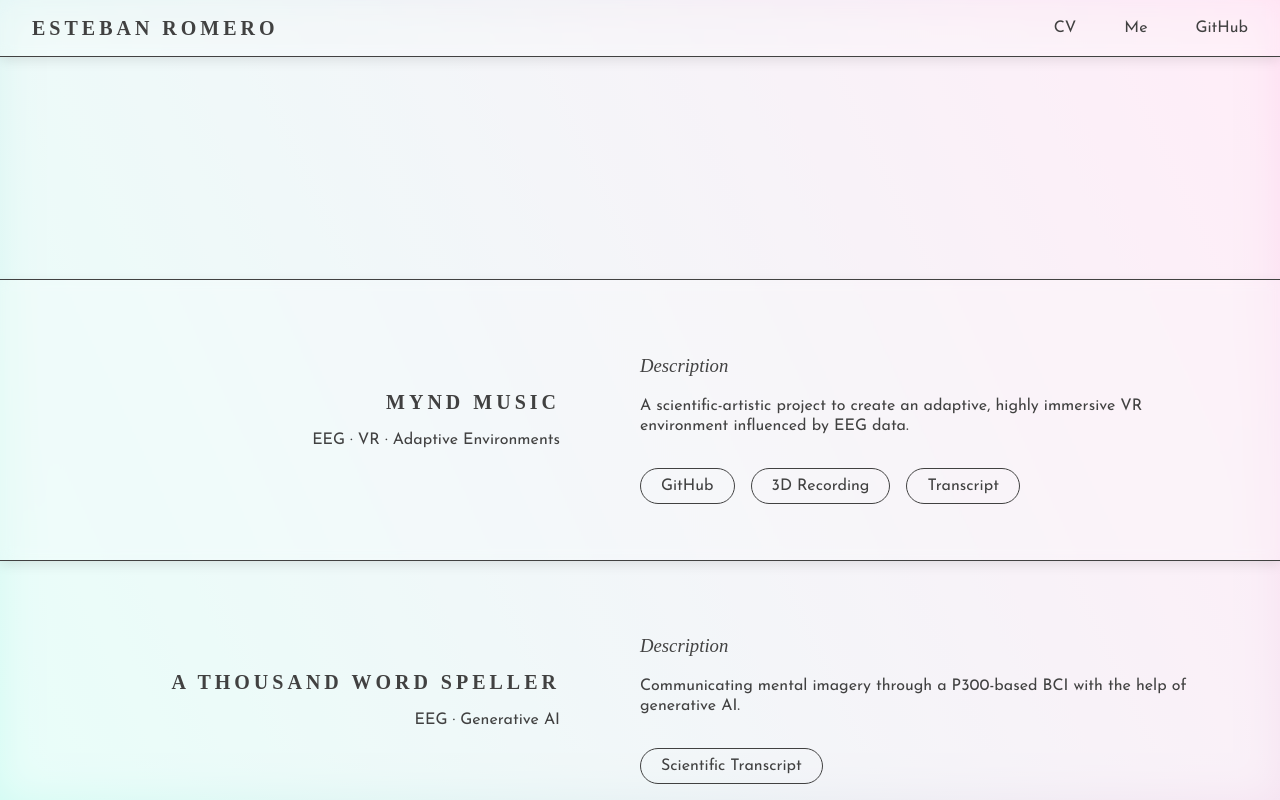
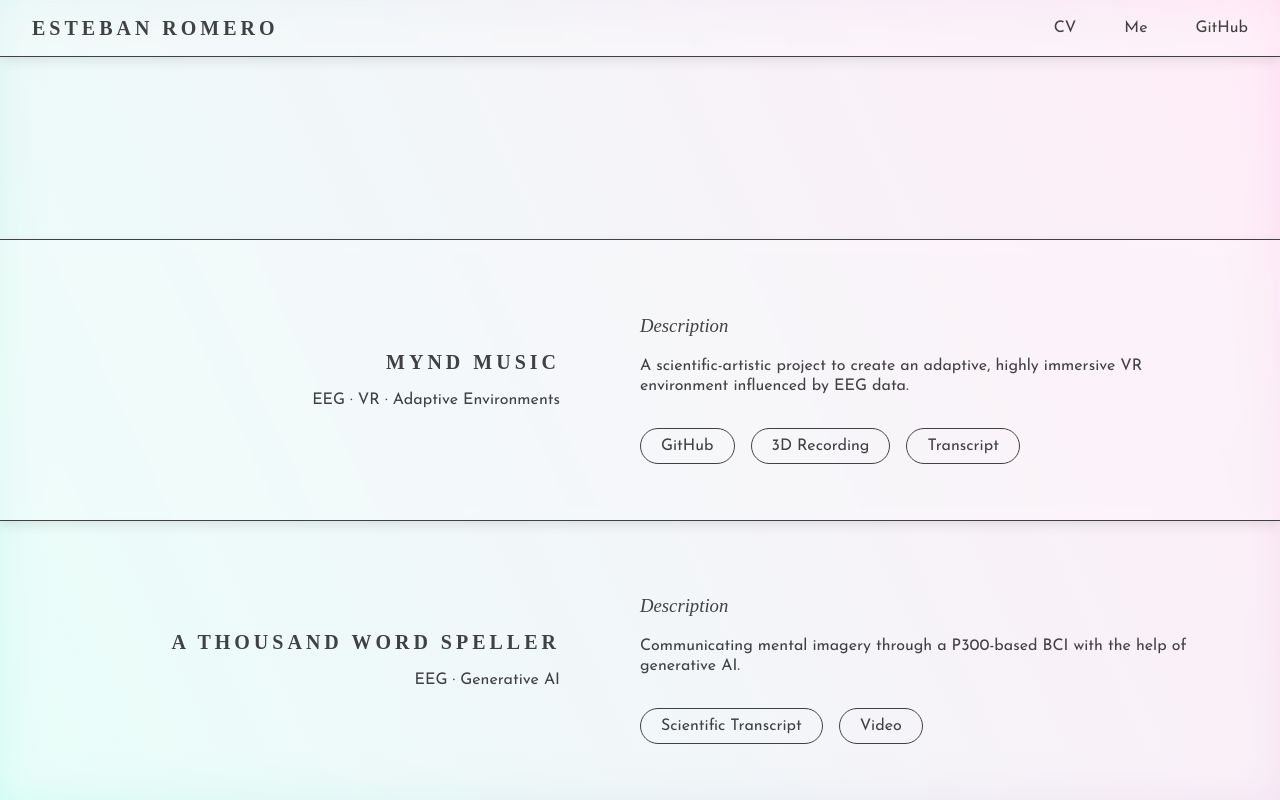
Before and after one commit to esromerog/esromerog, a React (Create React App) app: page /portfolio in a window 1280 px wide. Shown: the top 800 px of the page. Built offline with nearby package versions, Linux system fonts and the light colour scheme.

Commit message:
First fully working version

```diff
--- a/src/App.css
+++ b/src/App.css
@@ -154,10 +154,13 @@ canvas {
 
 .info-card .accordion-content {
   display: none;
+  transition: all 0.8s ease;
 }
 
 .info-card.active .accordion-content {
   display: block;
+  width: 100%;
+  transition: all 0.8s ease;
 }
 
 .button-list {
@@ -339,6 +342,7 @@ a:active {
   align-items: center;
   justify-content: center;
   height: 35vh;
+  transition: all 0.8s ease;
 }
 
 .info-card.center {
@@ -377,7 +381,7 @@ a:active {
 
 
 .spacer {
-  height: 35vh;
+  min-height: 30vh;
   display: flex;
   scroll-snap-align: start;
   z-index: 100;
@@ -387,6 +391,10 @@ a:active {
   display: none;
 }
 
+
+.accordion-content .info-card-description {
+  margin-left: 50%;
+}
 
 @media (max-width: 600px) {
 
--- a/src/Components/portfolio.js
+++ b/src/Components/portfolio.js
@@ -64,27 +64,27 @@ function CompressedInfoCard({ obj }) {
         gsap.to(window, {
             scrollTo: {
                 y: objRef.current,
-                offsetY: y,
+                offsetY: 0,
             },
             duration: 0.5,
         })
         gsap.to(objRef.current, {
             height: '100vh',
+            pin: true,
             duration: 0.5,
             // onComplete: () => navigate(`/portfolio/${obj.name}`)
         })
-
+        gsap.to(objRef.current, {
+            opacity: 0,
+            duration: 0.5,
+            onComplete: () => setTimeout(()=>navigate(`/portfolio/${obj.name}`), 1000)
+        })
     }
 
     const [expanded, setExpanded] = useState(false);
 
-    function expandCard() {
-        setExpanded(!expanded);
-    }
-
-
     return (
-        <div className={`info-card ${isInCenter && 'center'} ${expanded && 'active'}`} key={obj.name} ref={objRef}>
+        <div className={`info-card ${isInCenter && 'center'}`} key={obj.name} ref={objRef}>
             <div className='row'>
                 <div className='info-card-title'>
                     <h2>{obj.name}</h2>
@@ -98,13 +98,11 @@ function CompressedInfoCard({ obj }) {
                 </div>
             </div>
             <div className='accordion-content'>
-
                 <div className='info-card-description'>
                     <h3>Role</h3>
                     <p>{obj.role}</p>
                 </div>
             </div>
-            {/*isInCenter && <a type='button' className='expand-button material-symbols-outlined' onClick={expandCard}>expand_all</a>*/}
         </div>
     )
 }
--- a/src/portfolio_info.json
+++ b/src/portfolio_info.json
@@ -16,14 +16,18 @@
         "description": "Communicating mental imagery through a P300-based BCI with the help of generative AI.",
         "role": "Programmer · Research",
         "links": {
-            "Scientific Transcript": "./Docs/BCIAwardSubmission.pdf"
+            "Scientific Transcript": "./Docs/BCIAwardSubmission.pdf",
+            "Video": "https://youtu.be/9F4zXUAnIdI"
         }
     },
     "beat-motion": {
         "name": "Beat Motion",
         "short": "HCI · Music Production · Motion tracking",
         "description": "An interface between the body and sound. A Kinect-based motion tracking app for the body's motino to send MIDI signals.",
-        "role": "Lead programmer"
+        "role": "Lead programmer",
+        "links": {
+            "Video": "https://youtu.be/j5Xr8TlIX_A"
+        }
     },
     "waterfall": {
         "name": "Waterfall",
```
Also changed, not shown: package.json (+6 -1 lines), 1 other file (tests, documents, lock files or other folders).
